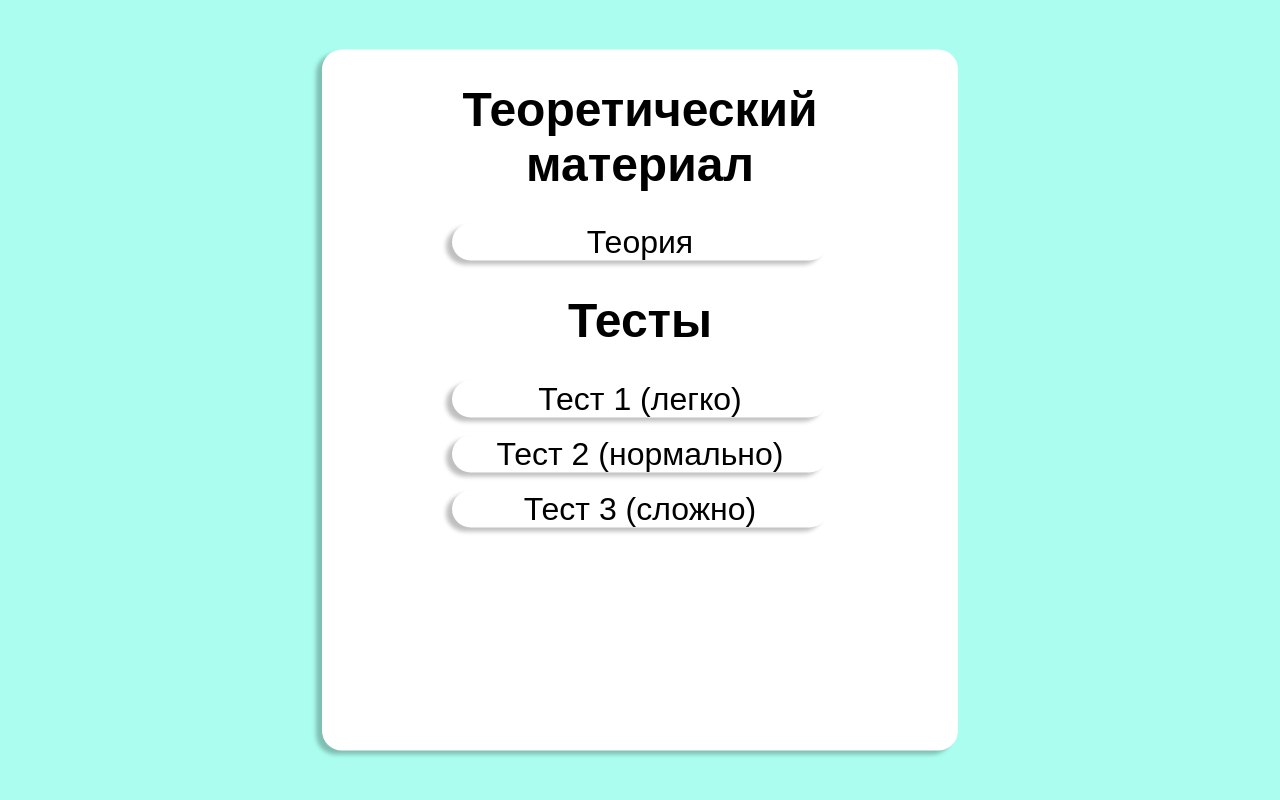
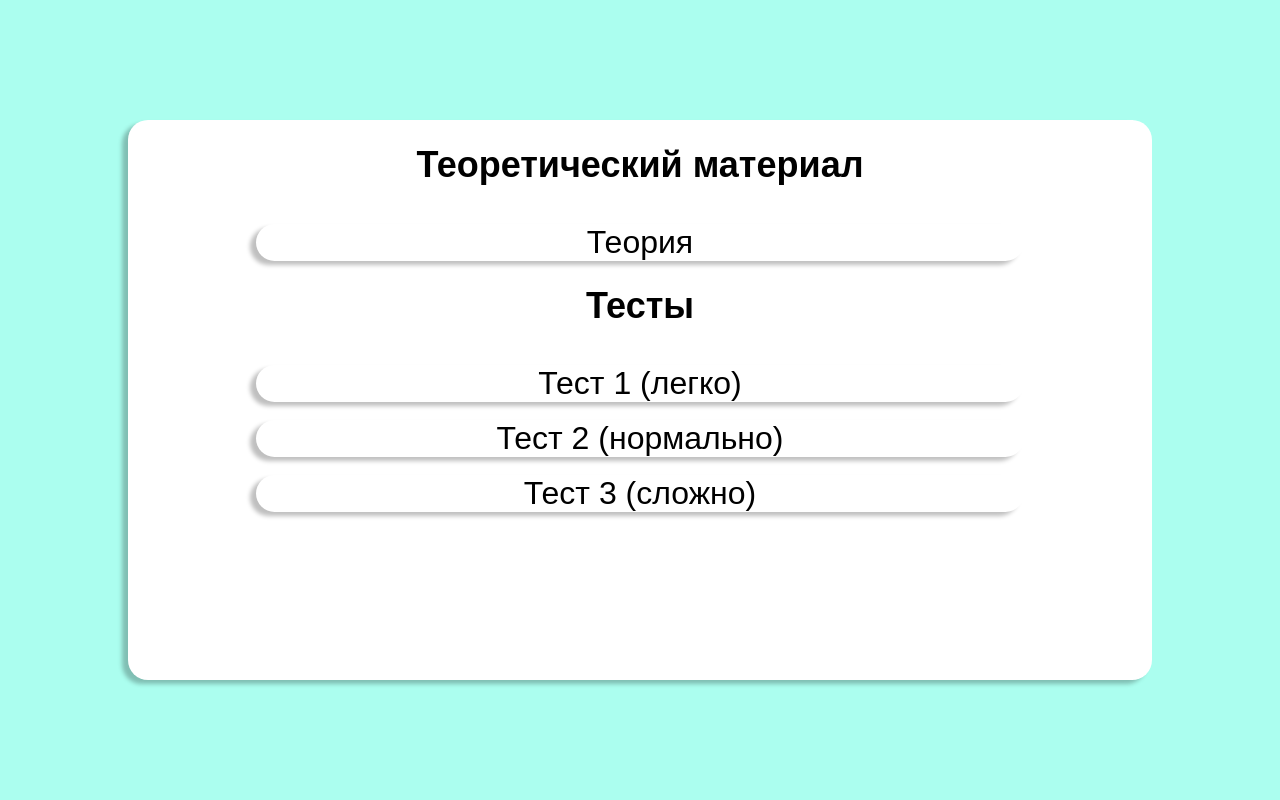
Before and after one commit to justTrueCodeWriter/Examination, a Flask app: page / in a window 1280 px wide. Run offline with Flask 3, Linux system fonts and the light colour scheme.

Commit message:
refactor UI to adaptive

```diff
--- a/templates/index.html
+++ b/templates/index.html
@@ -2,7 +2,7 @@
 <html>
   <head>
     <title>Menu</title>
-    <meta charset="UTF-8">
+    <meta charset="UTF-8" name="viewport" content="width=device-width, initial-scale=1.0">
     <style>
        @import url('https://fonts.googleapis.com/css2?family=Poiret+One&display=swap');
        body {
@@ -14,40 +14,29 @@
          top: 50%;
          left: 50%;
          transform: translate(-50%, -50%);
-         width: 636px;
-         height: 701px;
-         flex-shrink: 0;
+         width: 80%;
+         height: 70%;
          border-radius: 20px;
          background: #FFF;
          box-shadow: -6px 4px 4px 0px rgba(0, 0, 0, 0.25);
        }
        .choice_box_header {
          position: relative;
-         width: 376px;
-         flex-direction: column;
-         justify-content: center;
-         flex-shrink: 0;
+         width: 100%;
+         height: 10%;
          color: #000;
          text-align: center;
-         font-size: 48px;
-         font-style: normal;
-         font-weight: 400;
-         line-height: normal;
+         font-size: 4.5vh;
        }
        .choice_box_element {
          text-decoration: none;
          display: flex;
          position: relative;
-         width: 376px;
-         flex-direction: column;
+         width: 75%;
          justify-content: center;
-         flex-shrink: 0;
          color: #000;
          text-align: center;
-         font-size: 32px;
-         font-style: normal;
-         font-weight: 400;
-         line-height: normal;
+         font-size: 4vh;
          border-radius: 20px;
          background: #FFF;
          box-shadow: -6px 4px 4px 0px rgba(0, 0, 0, 0.25);
```
Also changed, not shown: templates/message_page.html (+11 -23 lines), templates/test.html (+7 -20 lines), templates/theory.html (+9 -14 lines).
